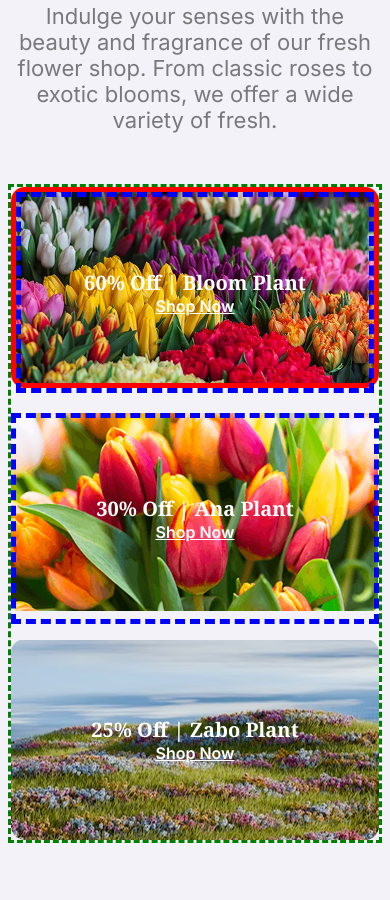
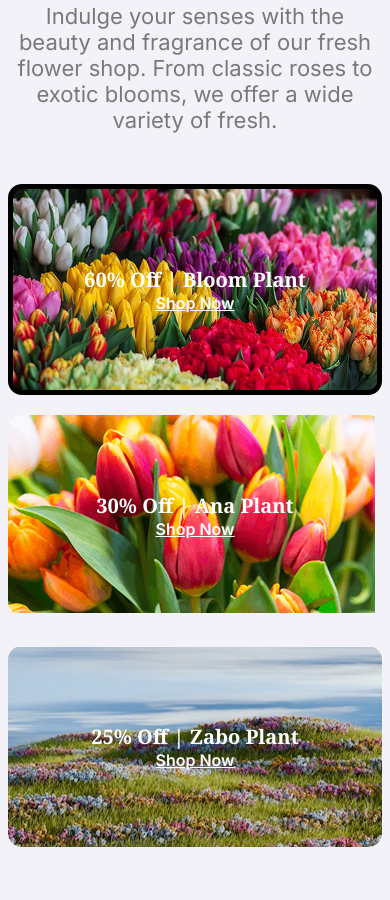
Before and after one commit to rashednawab/responsive-flowers, a plain HTML site: page index.html in a window 390 px wide. Shown: the part 4304-5204 px from the top of the page. Drawn offline with Linux system fonts and the light colour scheme.

```diff
--- a/styles/styles.css
+++ b/styles/styles.css
@@ -263,13 +263,12 @@
     grid-template-columns: 367px auto;
     grid-template-rows: 1fr 1fr;
     grid-gap: 25px 28px;
+    /* 367px */
 }
 
 .bloom-plants{
     background-image: url("../assets/deal-bloom.png");
     background-repeat: no-repeat;
-    /* max-width: 367px; */
-    /* height: 201px; */
     border-radius: 14px;
 
     grid-row: 1;
@@ -279,15 +278,12 @@
     color: white;
     font-weight: bold;
     font-size: 1.25rem;
-    /* border: 2px dashed red; */
     margin: 0px auto;
 }
 
 .ana-plants{
     background-image: url("../assets/deal-ana.png");
     background-repeat: no-repeat;
-    /* max-width: 367px;
-    height: 201px; */
     border-radius: 14px;
 
     grid-row: 2;
@@ -331,8 +327,6 @@
     flex-direction: column;
     justify-content: center;
     align-items: center;
-    /* height: 423.12px; */
-    /* border: 5px dashed black; */
 }
 
 .deals-description-zabo{
@@ -342,8 +336,6 @@
     flex-direction: column;
     justify-content: center;
     align-items: center;
-
-    /* border: 5px dashed black; */
 }
 
 
@@ -473,6 +465,7 @@
     /* Plants Lover Responsive Section Ended */
 
     /* Latest Deals Responsive Section Started */
+
     .latest-deals-text p{
         margin-bottom: 51px;
     }
@@ -482,34 +475,42 @@
         grid-template-rows: repeat(3, 1fr);
         grid-template-columns: 1fr;
         grid-column-gap: 0px;
-        padding: 0;
-        border: 3px dashed green;
-        justify-content: center;
+        grid-row-gap: 20px;
+        /* border: 3px dashed green; */
     }
 
     .deals-description{
-        border: 5px dashed blue;
-        height: 100%;
+        /* border: 5px dashed blue; */
+        height: 201px;
 
     }
 
+    .deals-description-zabo{
+        height: 201px;
+    }
+
     .bloom-plants{
+        grid-column: 1;
         grid-row: 1;
-        border: 5px solid red;
+        /* border: 5px solid red; */
+        height: 201px;
+        border: 5px solid black;
+
     }
 
     .ana-plants{
         grid-row: 2;
+        grid-column: 1;
+        height: 201px;
     }
 
     .zabo-plants{
         grid-column: 1;
         grid-row: 3;
+        height: 201px;
     }
 
-    .deals-description-zabo{
-    height: 201px;
-    }
+
     /* Latest Deals Responsive Section Ended */
 
     /* Footer Responsive Section Started */
```
Also changed, not shown: assets/deal-bloom-resized.png (added).
